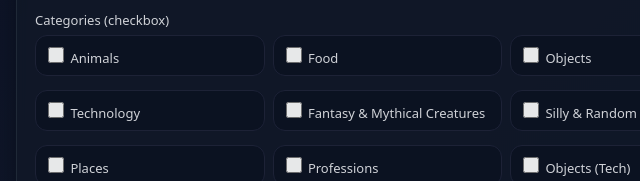
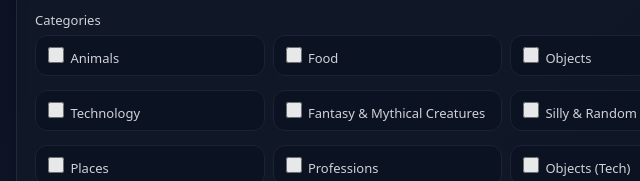
Before and after one commit to ChandraAthithan/chandraathithan.github.io, a plain HTML site: page imposter/index.html in a window 1280 px wide. Shown: the part 409-590 px from the top of the page, 134-774 px from the left. Drawn offline with Linux system fonts and the light colour scheme.

Commit message:
Removed checkbox label

```diff
--- a/imposter/index.html
+++ b/imposter/index.html
@@ -53,7 +53,7 @@
       <div class="field"><label>Number of players</label><input id="numPlayers" type="number" value="5" min="2" max="16" /></div>
       <div class="field"><label>Number of imposters</label><input id="numImposters" type="number" value="1" min="1" max="5" /></div>
       <div class="field"><label>Difficulty</label><select id="difficulty"><option>Easy</option><option selected>Normal</option><option>Hard</option></select></div>
-      <div class="field"><label>Categories (checkbox)</label><div id="categoryBox" class="cat-grid"></div></div>
+      <div class="field"><label>Categories</label><div id="categoryBox" class="cat-grid"></div></div>
       <div><label>Player names</label><div id="players" class="players"></div></div>
       <div class="stack" style="margin-top:12px"><button class="btn ghost" id="btnRandomizeNames">Shuffle</button><button class="btn primary" id="btnStart">Start</button></div>
     </section>
```
